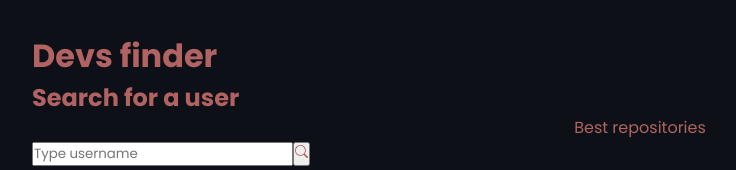
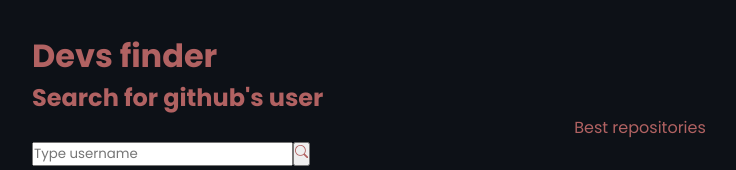
Before and after one commit to Paulinho19/devs-finder, a React (Vite) app: page / in a window 1280 px wide. Shown: the top 170 px of the page, without its empty margins (0-736 px from the left). Built offline with nearby package versions, Linux system fonts and the light colour scheme.

Commit message:
alteracao do titulo da home

```diff
--- a/src/components/Search.tsx
+++ b/src/components/Search.tsx
@@ -11,7 +11,7 @@ const Search = ({loadUser}: SearchProps) => {
   const [userName, setUserName] = useState("")
   return (
     <div>
-      <h2>Search for a user</h2>
+      <h2>Search for github's user</h2>
       <p>Best repositories</p>
       <div>
         <input type="text" placeholder='Type username' onChange={(e) => setUserName(e.target.value)}/>
```
